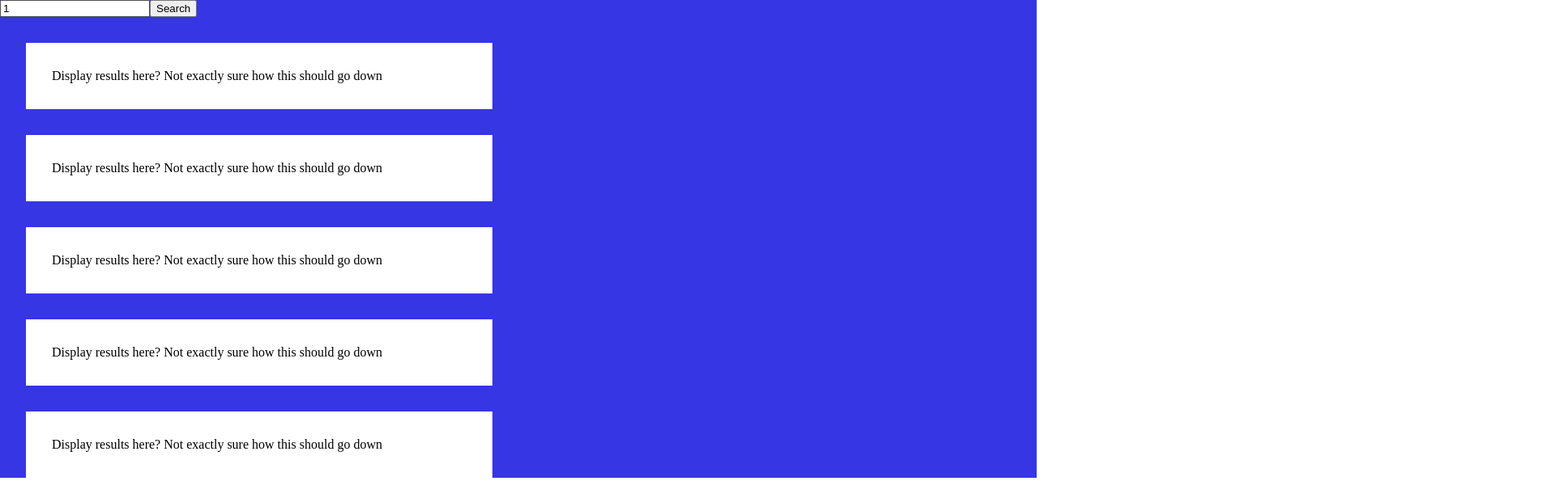
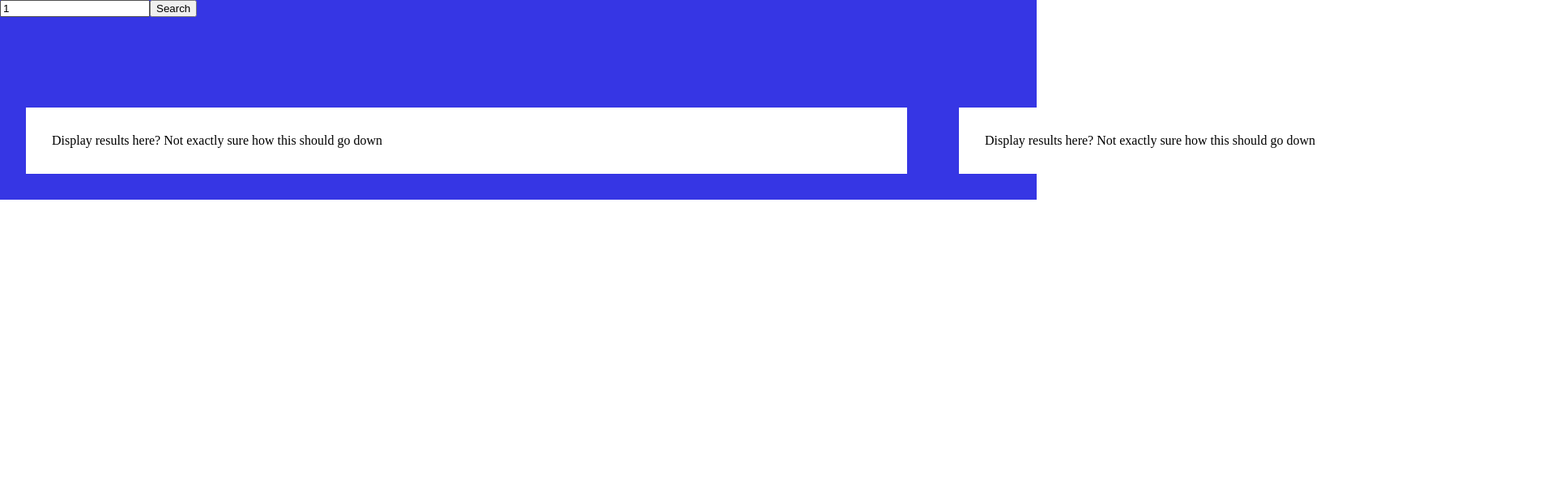
Before and after one commit to stephbuon/democracy-viewer, a React (Create React App) app in the folder frontend/: page /subsetsearch/1 in a window 1280 px wide. Shown: the top 616 px of the page at 81% size, 1920 px wide, since content can reach past the window. Built offline with nearby package versions, Linux system fonts and the light colour scheme.

Commit message:
adding mui components

```diff
--- a/frontend/src/SubsetSearch/DisplayResults/DisplayResults.css
+++ b/frontend/src/SubsetSearch/DisplayResults/DisplayResults.css
@@ -2,6 +2,4 @@
     margin: 2em;
     background: white;
     padding: 2em;
-    width: 40%;
-    height: 40%;
 }
--- a/frontend/src/SubsetSearch/DisplayResults/DisplayResults.jsx
+++ b/frontend/src/SubsetSearch/DisplayResults/DisplayResults.jsx
@@ -1,5 +1,8 @@
 import { useNavigate, useParams } from 'react-router-dom';
 import { useState, useEffect } from "react";
+
+//MUI imports
+import Box from '@mui/material/Box';
 
 
 import './DisplayResults.css';
@@ -12,11 +15,23 @@ export const DisplayResults = (props) => {
     }, []);
 
 
-    return (<div>
+    return (<Box
+        mt={'5em'}
+        sx={{
+            display: "flex"
+        }}
+    >
         {results.map(() => {
-            return <div className="displayRow">
+            return <Box
+                className="displayRow"
+                sx={{
+
+                    minWidth: '80%'
+                }}
+            >
                 Display results here? Not exactly sure how this should go down
-            </div>})}
-    </div >)
+            </Box>
+        })}
+    </Box >)
 
 }
```
